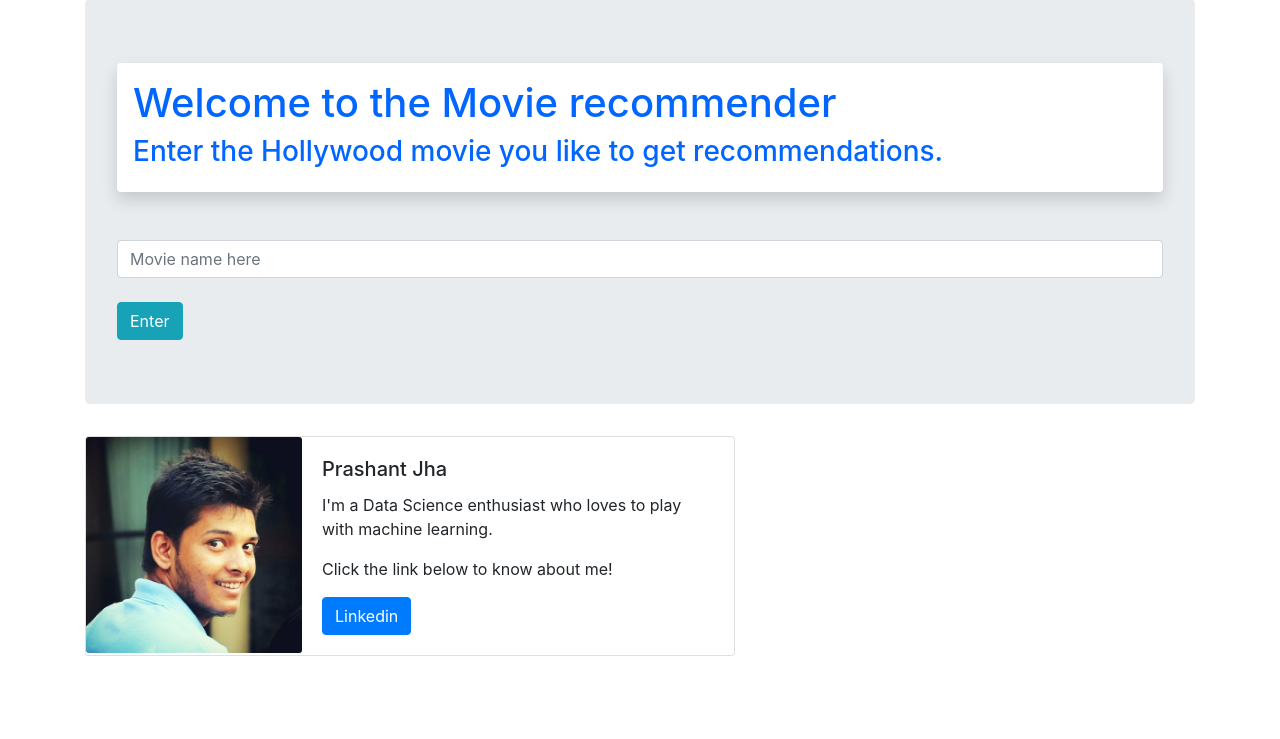
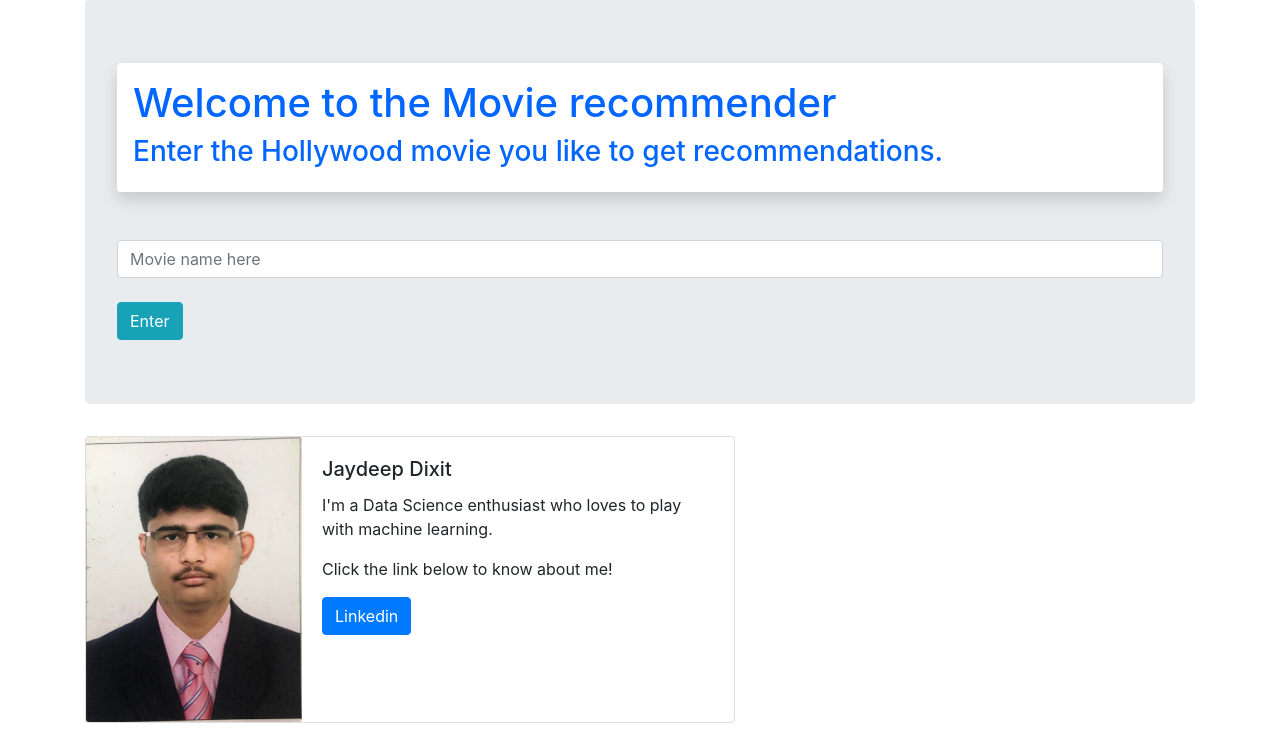
Before and after one commit to Jvdboss7/Movie-Recommendation-app, a Flask app: page / in a window 1280 px wide. Shown: the part 75-814 px from the top of the page. Before the commit the page ends 731 px from the top, so only its background shows below. Run offline with Flask 2, Linux system fonts and the light colour scheme; some libraries are stand-ins or nearby versions.

Commit message:
Update base.html

```diff
--- a/templates/base.html
+++ b/templates/base.html
@@ -3,7 +3,6 @@
   <head>
     <meta charset="utf-8">
     <title>Recommendor System</title>
-    <link rel="shortcut icon" href="/static/favicon.png">
     <link rel="stylesheet" href="https://stackpath.bootstrapcdn.com/bootstrap/4.3.1/css/bootstrap.min.css" integrity="sha384-ggOyR0iXCbMQv3Xipma34MD+dH/1fQ784/j6cY/iJTQUOhcWr7x9JvoRxT2MZw1T" crossorigin="anonymous">
     <script src="https://code.jquery.com/jquery-3.3.1.slim.min.js" integrity="sha384-q8i/X+965DzO0rT7abK41JStQIAqVgRVzpbzo5smXKp4YfRvH+8abtTE1Pi6jizo" crossorigin="anonymous"></script>
     <script src="https://cdnjs.cloudflare.com/ajax/libs/popper.js/1.14.7/umd/popper.min.js" integrity="sha384-UO2eT0CpHqdSJQ6hJty5KVphtPhzWj9WO1clHTMGa3JDZwrnQq4sF86dIHNDz0W1" crossorigin="anonymous"></script>
@@ -23,11 +22,11 @@
     <div class="card mb-3" style="max-width: 650px;">
       <div class="row no-gutters">
         <div class="col-md-4">
-          <img src="/static/profile.jpg" class="card-img" alt="...">
+          <img src="/static/jaydeep.jpg" class="card-img" alt="...">
         </div>
         <div class="col-md-8">
           <div class="card-body">
-            <h5 class="card-title">Prashant Jha</h5>
+            <h5 class="card-title">Jaydeep Dixit</h5>
             <p class="card-text">I'm a Data Science enthusiast who loves to play with machine learning.</p>
             <p>Click the link below to know about me!</p>
             <a href="https://www.https://www.linkedin.com/in/jaydeep-d-ba1b75a6/" class="btn btn-primary" target="_blank">Linkedin</a>
```
